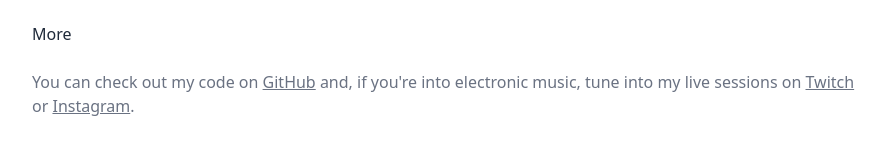
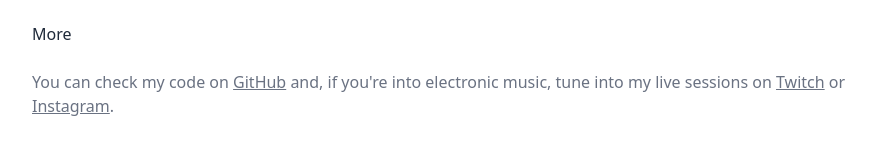
Before and after one commit to vigosan/vicent-io, a Next.js app: page / in a window 1280 px wide. Shown: the part 786-940 px from the top of the page, without its empty margins (192-1076 px from the left). Built offline with nearby package versions, Linux system fonts and the light colour scheme.

Commit message:
fix typo

```diff
--- a/app/page.tsx
+++ b/app/page.tsx
@@ -62,7 +62,7 @@ export default function Home() {
         <article className="flex flex-col gap-6">
           <h2 className="font-medium text-gray-800">More</h2>
           <p>
-            You can check out my code on{" "}
+            You can check my code on{" "}
             <a
               href="https://github.com/vigosan"
               className="underline font-medium"
```
